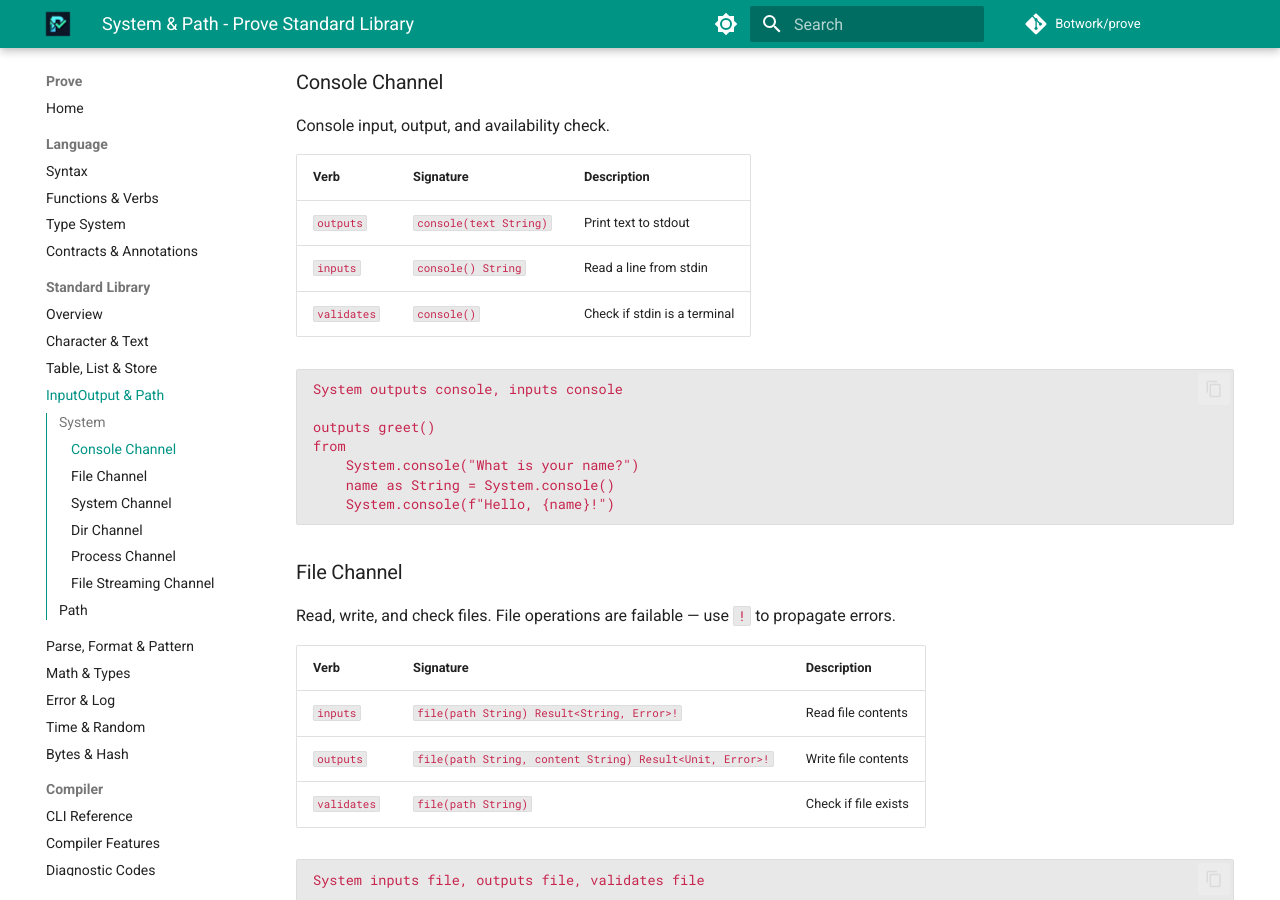
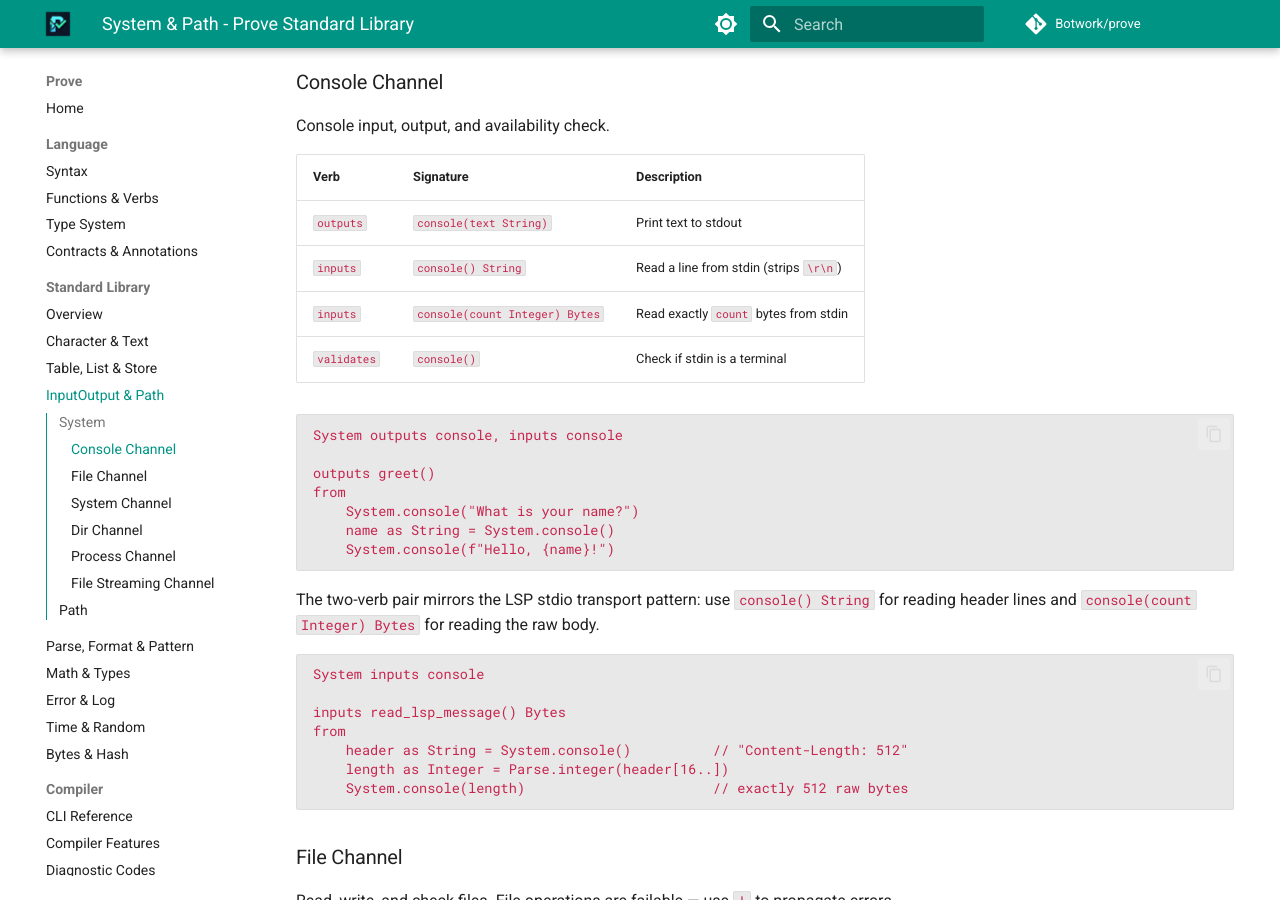
Before and after one commit to kennedyshead/prove, an MkDocs documentation site: the page built from docs/stdlib/io-path.md, in a window 1280 px wide and 900 px high, scrolled down 303 px. Built offline with MkDocs 1.6.1 and Material for MkDocs 9.7.7, drawn with Linux system fonts in a browser that asks for light colours.

Commit message:
Adding consolde byte reader

````diff
--- a/docs/stdlib/io-path.md
+++ b/docs/stdlib/io-path.md
@@ -19,7 +19,8 @@ Console input, output, and availability check.
 | Verb | Signature | Description |
 |------|-----------|-------------|
 | `outputs` | `console(text String)` | Print text to stdout |
-| `inputs` | `console() String` | Read a line from stdin |
+| `inputs` | `console() String` | Read a line from stdin (strips `\r\n`) |
+| `inputs` | `console(count Integer) Bytes` | Read exactly `count` bytes from stdin |
 | `validates` | `console()` | Check if stdin is a terminal |
 
 ```prove
@@ -30,6 +31,18 @@ from
     System.console("What is your name?")
     name as String = System.console()
     System.console(f"Hello, {name}!")
+```
+
+The two-verb pair mirrors the LSP stdio transport pattern: use `console() String` for reading header lines and `console(count Integer) Bytes` for reading the raw body.
+
+```prove
+System inputs console
+
+inputs read_lsp_message() Bytes
+from
+    header as String = System.console()          // "Content-Length: 512"
+    length as Integer = Parse.integer(header[16..])
+    System.console(length)                       // exactly 512 raw bytes
 ```
 
 ### File Channel
````
Also changed, not shown: 5 other files.
